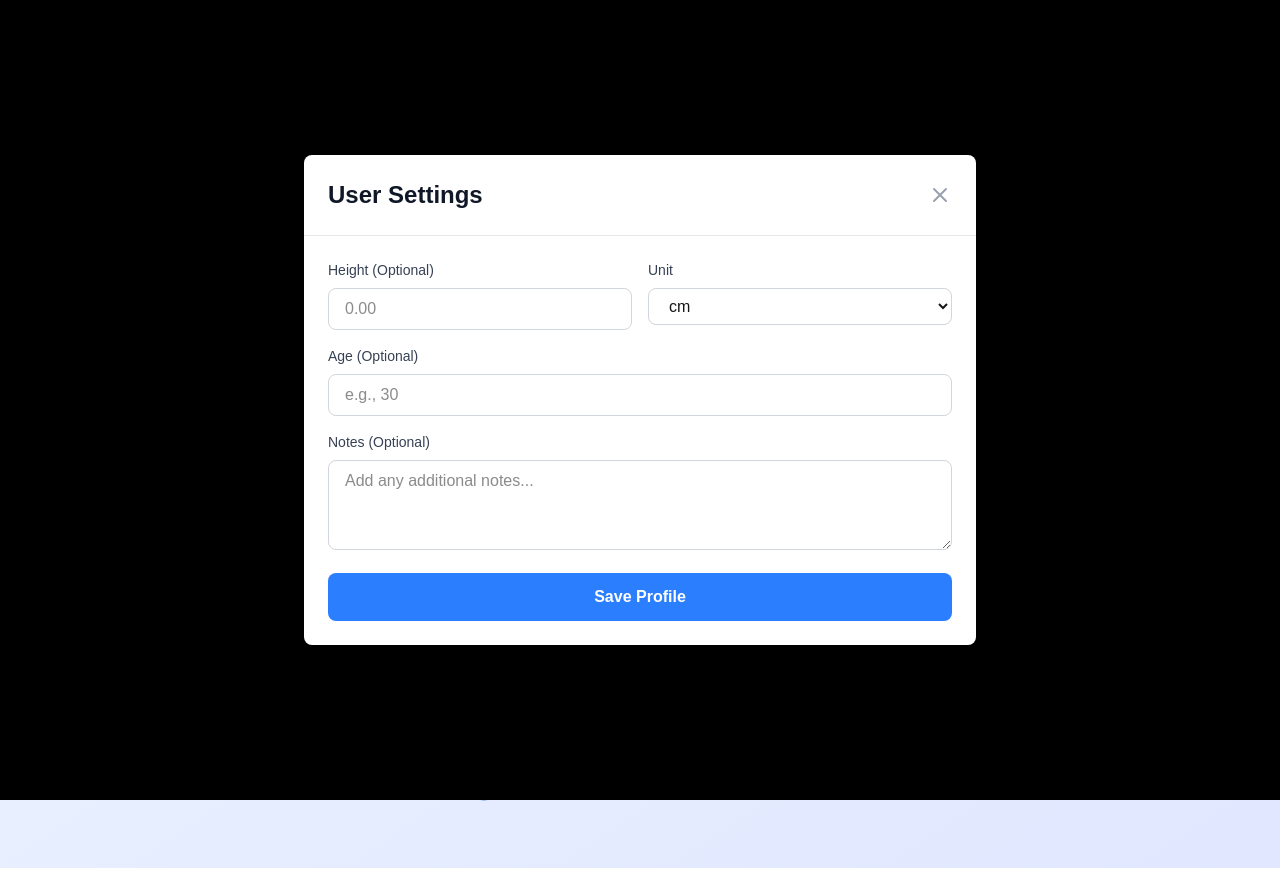
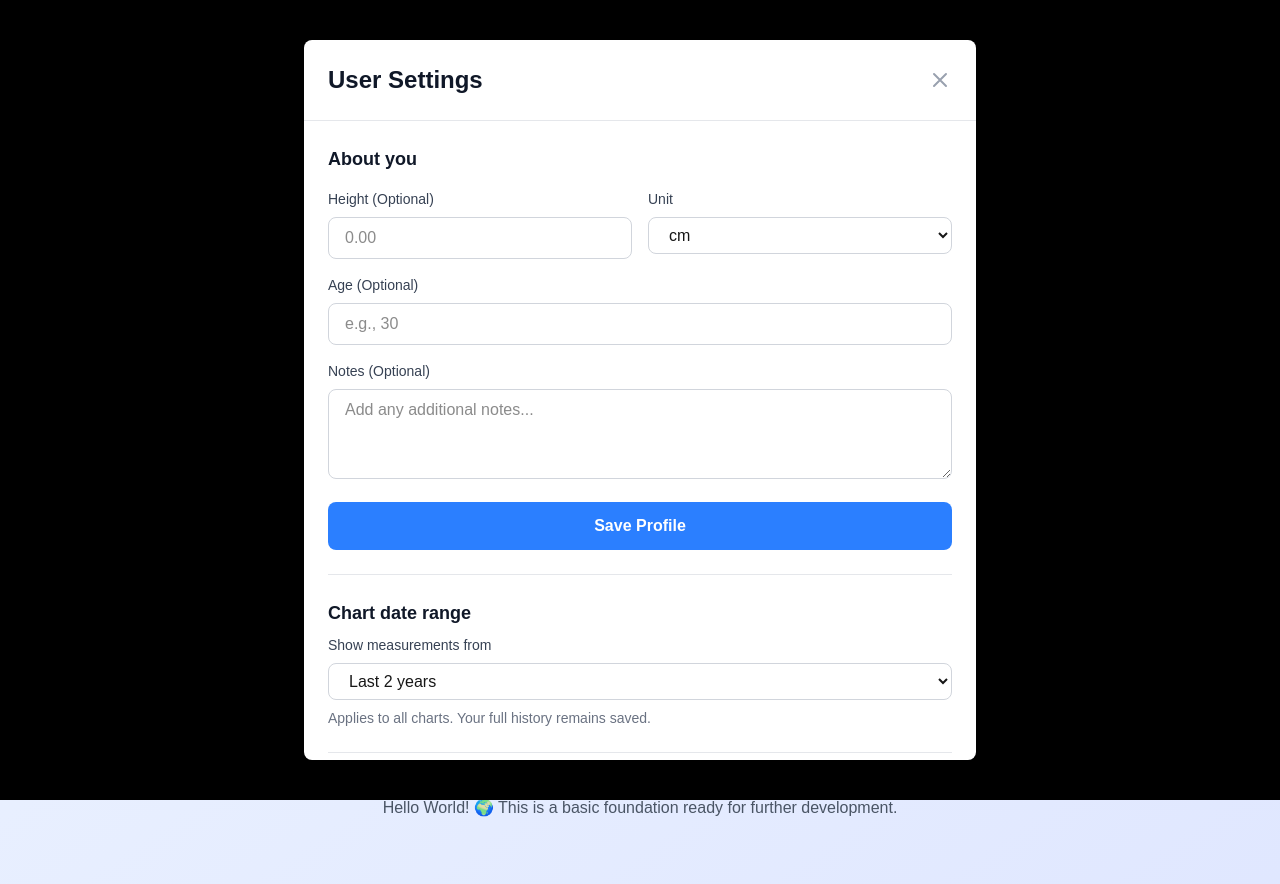
Before and after one commit to nnarain/salus, a Next.js app: page / in a window 1280 px wide. Both pictures are taken after a click on the button 1240 px from the left and 40 px from the top of the page. Built offline with nearby package versions, Linux system fonts and the light colour scheme; no server answers; the database is empty.

Commit message:
view tweaks

```diff
--- a/app/page.tsx
+++ b/app/page.tsx
@@ -13,6 +13,7 @@ import WaistHeightInfoModal from '@/components/WaistHeightInfoModal';
 import BodyFatInfoModal from '@/components/BodyFatInfoModal';
 import HealthMetricsChart from '@/components/HealthMetricsChart';
 import type { BiometricEntry, UserProfile } from '@/lib/types';
+import { kilogramsToPounds, poundsToKilograms } from '@/lib/weight';
 
 // Helper function to determine waist-to-height ratio border color
 function getWaistHeightBorderColor(ratio: number | null): string {
@@ -38,11 +39,6 @@ function getBodyFatBorderColor(percentage: number | null): string {
   return 'border-orange-200 dark:border-orange-700';
 }
 
-// Helper function to convert pounds to kilograms
-function lbsToKg(lbs: number): number {
-  return lbs * 0.453592;
-}
-
 export default function Home() {
   const [isBiometricModalOpen, setIsBiometricModalOpen] = useState(false);
   const [isActivityModalOpen, setIsActivityModalOpen] = useState(false);
@@ -53,12 +49,14 @@ export default function Home() {
   const [isWaistHeightInfoModalOpen, setIsWaistHeightInfoModalOpen] = useState(false);
   const [isBodyFatInfoModalOpen, setIsBodyFatInfoModalOpen] = useState(false);
   const [lowestWeight, setLowestWeight] = useState<number | null>(null);
-  const [lowestWeightUnit, setLowestWeightUnit] = useState<string>('kg');
   const [waistHeightRatio, setWaistHeightRatio] = useState<number | null>(null);
   const [bodyFatPercentage, setBodyFatPercentage] = useState<number | null>(null);
   const [loading, setLoading] = useState(true);
   const [biometrics, setBiometrics] = useState<BiometricEntry[]>([]);
   const [profile, setProfile] = useState<UserProfile | null>(null);
+  const [defaultChartRangeYears, setDefaultChartRangeYears] = useState<number | 'all'>(2);
+  const [activeChartRangeYears, setActiveChartRangeYears] = useState<number | 'all'>(2);
+  const [weightDisplayUnit, setWeightDisplayUnit] = useState<'kg' | 'lbs'>('kg');
 
   // Fetch biometrics and profile data
   const fetchData = async () => {
@@ -90,14 +88,13 @@ export default function Home() {
             // Convert all weights to kg for comparison
             const weightsInKg = recentWeights.map((entry) => {
               if (entry.unit === 'lbs') {
-                return lbsToKg(entry.value);
+                return poundsToKilograms(entry.value);
               }
               return entry.value;
             });
 
             const minWeight = Math.min(...weightsInKg);
             setLowestWeight(minWeight);
-            setLowestWeightUnit('kg');
           }
           else {
             // No weights in last 7 days, take the last recorded weight
@@ -106,10 +103,9 @@ export default function Home() {
               const latestWeightEntry = allWeights.sort((a, b) => new Date(b.date).getTime() - new Date(a.date).getTime())[0];
               let weightInKg = latestWeightEntry.value;
               if (latestWeightEntry.unit === 'lbs') {
-                weightInKg = lbsToKg(latestWeightEntry.value);
+                weightInKg = poundsToKilograms(latestWeightEntry.value);
               }
               setLowestWeight(weightInKg);
-              setLowestWeightUnit('kg');
             } else {
               setLowestWeight(null);
             }
@@ -161,6 +157,33 @@ export default function Home() {
   useEffect(() => {
     fetchData();
   }, []);
+
+  useEffect(() => {
+    const savedRange = window.localStorage.getItem('health-tracker-chart-range');
+    const savedWeightUnit = window.localStorage.getItem('health-tracker-weight-display-unit');
+    if (savedRange === 'all') {
+      setDefaultChartRangeYears('all');
+      setActiveChartRangeYears('all');
+    } else if ([1, 2, 5].includes(Number(savedRange))) {
+      const range = Number(savedRange);
+      setDefaultChartRangeYears(range);
+      setActiveChartRangeYears(range);
+    }
+    if (savedWeightUnit === 'kg' || savedWeightUnit === 'lbs') {
+      setWeightDisplayUnit(savedWeightUnit);
+    }
+  }, []);
+
+  const handleDefaultChartRangeChange = (range: number | 'all') => {
+    setDefaultChartRangeYears(range);
+    setActiveChartRangeYears(range);
+    window.localStorage.setItem('health-tracker-chart-range', String(range));
+  };
+
+  const handleWeightDisplayUnitChange = (unit: 'kg' | 'lbs') => {
+    setWeightDisplayUnit(unit);
+    window.localStorage.setItem('health-tracker-weight-display-unit', unit);
+  };
 
   const handleModalSuccess = () => {
     fetchData();
@@ -230,20 +253,19 @@ export default function Home() {
 
         {/* Header */}
         <div className="text-center mb-12">
-          <h1 className="text-5xl font-bold text-gray-900 dark:text-white mb-4">
+          <h1 className="text-5xl font-bold text-gray-900 dark:text-white">
             Health Tracker
           </h1>
-          <p className="text-xl text-gray-600 dark:text-gray-300">
-            Self-hosted personal health tracker built with Next.js 15, Supabase, Tailwind CSS, and Recharts
-          </p>
         </div>
 
         {/* Key Metrics Display */}
         <div className="grid grid-cols-1 md:grid-cols-2 lg:grid-cols-3 gap-6 mb-12">
           <StatCard
             title="Lowest Weight (Last 7 Days)"
-            value={lowestWeight !== null ? lowestWeight.toFixed(1) : 'N/A'}
-            unit={lowestWeight !== null ? lowestWeightUnit : undefined}
+            value={lowestWeight !== null
+              ? (weightDisplayUnit === 'lbs' ? kilogramsToPounds(lowestWeight) : lowestWeight).toFixed(1)
+              : 'N/A'}
+            unit={lowestWeight !== null ? weightDisplayUnit : undefined}
             description="Minimum weight recorded in the past week"
             loading={loading}
             icon={
@@ -396,7 +418,13 @@ export default function Home() {
           onClose={() => setIsProfileModalOpen(false)}
           title="User Settings"
         >
-          <UserProfileForm onSuccess={() => { setIsProfileModalOpen(false); handleModalSuccess(); }} />
+          <UserProfileForm
+            chartRangeYears={defaultChartRangeYears}
+            onChartRangeChange={handleDefaultChartRangeChange}
+            weightDisplayUnit={weightDisplayUnit}
+            onWeightDisplayUnitChange={handleWeightDisplayUnitChange}
+            onSuccess={() => { setIsProfileModalOpen(false); handleModalSuccess(); }}
+          />
         </Modal>
 
         <Modal
@@ -437,7 +465,13 @@ export default function Home() {
         />
 
         {/* Health Metrics Chart */}
-        <HealthMetricsChart biometrics={biometrics} profile={profile} />
+        <HealthMetricsChart
+          biometrics={biometrics}
+          profile={profile}
+          rangeYears={activeChartRangeYears}
+          onRangeChange={setActiveChartRangeYears}
+          weightDisplayUnit={weightDisplayUnit}
+        />
 
         {/* Footer */}
         <div className="text-center mt-12">
--- a/components/HealthMetricsChart.tsx
+++ b/components/HealthMetricsChart.tsx
@@ -2,11 +2,15 @@
 
 import { LineChart, Line, XAxis, YAxis, CartesianGrid, Tooltip, Legend, ResponsiveContainer, ReferenceArea, AreaChart, Area, ComposedChart } from 'recharts';
 import type { BiometricEntry, UserProfile } from '@/lib/types';
+import { kilogramsToPounds, poundsToKilograms } from '@/lib/weight';
 import { calculateHealthRiskIndicator, getRiskLevelDescription, getRiskLevelColor, normalizeHealthMetric, BODY_FAT_ANCHORS, WAIST_HEIGHT_ANCHORS } from '@/lib/healthRisk';
 
 interface HealthMetricsChartProps {
   biometrics: BiometricEntry[];
   profile: UserProfile | null;
+  rangeYears: number | 'all';
+  onRangeChange: (range: number | 'all') => void;
+  weightDisplayUnit: 'kg' | 'lbs';
 }
 
 interface ChartDataPoint {
@@ -31,6 +35,7 @@ interface TooltipPayloadItem {
 interface CustomTooltipProps {
   active?: boolean;
   payload?: TooltipPayloadItem[];
+  weightDisplayUnit: 'kg' | 'lbs';
 }
 
 // Health range thresholds
@@ -65,7 +70,7 @@ const getBodyFatColor = (percentage: number): string => {
 };
 
 // Custom tooltip to show color-coded insights
-const CustomTooltip = ({ active, payload }: CustomTooltipProps) => {
+const CustomTooltip = ({ active, payload, weightDisplayUnit }: CustomTooltipProps) => {
   if (active && payload && payload.length) {
     return (
       <div className="bg-white dark:bg-gray-800 p-4 rounded-lg shadow-lg border border-gray-200 dark:border-gray-700">
@@ -116,8 +121,8 @@ const CustomTooltip = ({ active, payload }: CustomTooltipProps) => {
 
           return (
             <p key={index} style={{ color }} className="text-sm">
-              {entry.name}: {entry.value.toFixed(3)}
-              {entry.dataKey === 'weight' && ' kg'}
+              {entry.name}: {entry.dataKey === 'weight' ? entry.value.toFixed(1) : entry.value.toFixed(3)}
+              {entry.dataKey === 'weight' && ` ${weightDisplayUnit}`}
               {entry.dataKey === 'bodyFatPercentage' && '%'}
               {entry.dataKey === 'healthRisk' && ` - ${(entry.value * 100).toFixed(0)}%`}
               <span className="font-semibold">{insight}</span>
@@ -193,7 +198,7 @@ const processChartData = (biometrics: BiometricEntry[], profile: UserProfile | n
       // Convert to kg for consistency
       let weightInKg = entry.value;
       if (entry.unit === 'lbs') {
-        weightInKg = entry.value * 0.453592;
+        weightInKg = poundsToKilograms(entry.value);
       }
       dataPoint.weight = Number(weightInKg.toFixed(1));
     } else if (entry.metric_type === 'waistline' && profile?.height) {
@@ -265,19 +270,62 @@ const processChartData = (biometrics: BiometricEntry[], profile: UserProfile | n
   return chartData;
 };
 
-export default function HealthMetricsChart({ biometrics, profile }: HealthMetricsChartProps) {
-  const chartData = processChartData(biometrics, profile);
+export default function HealthMetricsChart({
+  biometrics,
+  profile,
+  rangeYears,
+  onRangeChange,
+  weightDisplayUnit,
+}: HealthMetricsChartProps) {
+  const cutoffDate = new Date();
+  if (rangeYears !== 'all') {
+    cutoffDate.setFullYear(cutoffDate.getFullYear() - rangeYears);
+  }
+  const visibleBiometrics = rangeYears === 'all'
+    ? biometrics
+    : biometrics.filter((entry) => new Date(entry.date) >= cutoffDate);
+  const chartData = processChartData(visibleBiometrics, profile);
+  const weightChartData = weightDisplayUnit === 'lbs'
+    ? chartData.map((point) => point.weight === undefined
+      ? point
+      : { ...point, weight: Number(kilogramsToPounds(point.weight).toFixed(1)) })
+    : chartData;
+  const rangeLabel = rangeYears === 'all'
+    ? 'All available data'
+    : `Last ${rangeYears} ${rangeYears === 1 ? 'year' : 'years'}`;
+  const rangeSelector = (
+    <div className="flex items-center gap-3">
+      <label htmlFor="chart-range-view" className="text-sm font-medium text-gray-700 dark:text-gray-300">
+        Date range
+      </label>
+      <select
+        id="chart-range-view"
+        value={rangeYears}
+        onChange={(event) => onRangeChange(event.target.value === 'all' ? 'all' : Number(event.target.value))}
+        className="rounded-lg border border-gray-300 bg-white px-3 py-2 text-sm text-gray-900 dark:border-gray-600 dark:bg-gray-800 dark:text-white"
+      >
+        <option value={1}>Last year</option>
+        <option value={2}>Last 2 years</option>
+        <option value={5}>Last 5 years</option>
+        <option value="all">All available data</option>
+      </select>
+    </div>
+  );
 
   if (chartData.length === 0) {
     return (
       <div className="space-y-6">
+        <div className="flex justify-end">{rangeSelector}</div>
         <div className="bg-white dark:bg-gray-800 rounded-lg shadow-lg p-8">
-          <h2 className="text-2xl font-bold text-gray-900 dark:text-white mb-6">
-            Weight & Health Risk Indicator
-          </h2>
+          <div className="mb-6 flex flex-wrap items-baseline justify-between gap-2">
+            <h2 className="text-2xl font-bold text-gray-900 dark:text-white">Weight & Health Risk Indicator</h2>
+            <span className="text-sm text-gray-500 dark:text-gray-400">{rangeLabel}</span>
+          </div>
           <div className="text-center py-12">
             <p className="text-gray-600 dark:text-gray-400 text-lg">
-              No data available yet. Start adding biometric measurements to see your progress!
+              {biometrics.length > 0
+                ? 'No measurements in this date range. Choose a longer range above.'
+                : 'No data available yet. Start adding biometric measurements to see your progress!'}
             </p>
           </div>
         </div>
@@ -287,11 +335,13 @@ export default function HealthMetricsChart({ biometrics, profile }: HealthMetric
 
   return (
     <div className="space-y-6">
+      <div className="flex justify-end">{rangeSelector}</div>
       {/* Normalized Health Risk Chart */}
       <div className="bg-white dark:bg-gray-800 rounded-lg shadow-lg p-8">
-        <h2 className="text-2xl font-bold text-gray-900 dark:text-white mb-6">
-          Health Risk Metrics (Normalized)
-        </h2>
+        <div className="mb-6 flex flex-wrap items-baseline justify-between gap-2">
+          <h2 className="text-2xl font-bold text-gray-900 dark:text-white">Health Risk Metrics (Normalized)</h2>
+          <span className="text-sm text-gray-500 dark:text-gray-400">{rangeLabel}</span>
+        </div>
         <div className="mb-4">
           <div className="flex flex-wrap gap-4 text-sm text-gray-600 dark:text-gray-400">
             <div className="flex items-center gap-2">
@@ -330,7 +380,7 @@ export default function HealthMetricsChart({ biometrics, profile }: HealthMetric
                 return value.toFixed(1);
               }}
             />
-            <Tooltip content={<CustomTooltip />} />
+            <Tooltip content={<CustomTooltip weightDisplayUnit={weightDisplayUnit} />} />
             <Legend />
             {/* Reference lines for risk levels */}
             <ReferenceArea y1={0} y2={0.33} fill="rgba(34, 197, 94, 0.1)" fillOpacity={1} />
@@ -371,14 +421,15 @@ export default function HealthMetricsChart({ biometrics, profile }: HealthMetric
 
       {/* Weight and Health Risk Chart */}
       <div className="bg-white dark:bg-gray-800 rounded-lg shadow-lg p-8">
-        <h2 className="text-2xl font-bold text-gray-900 dark:text-white mb-6">
-          Weight & Health Risk Indicator
-        </h2>
+        <div className="mb-6 flex flex-wrap items-baseline justify-between gap-2">
+          <h2 className="text-2xl font-bold text-gray-900 dark:text-white">Weight & Health Risk Indicator</h2>
+          <span className="text-sm text-gray-500 dark:text-gray-400">{rangeLabel}</span>
+        </div>
         <div className="mb-4">
           <div className="flex flex-wrap gap-4 text-sm text-gray-600 dark:text-gray-400">
             <div className="flex items-center gap-2">
               <div className="w-4 h-4 rounded" style={{ backgroundColor: '#8b5cf6' }}></div>
-              <span>Weight (kg)</span>
+              <span>Weight ({weightDisplayUnit})</span>
             </div>
             <div className="flex items-center gap-2">
               <div className="w-4 h-4 rounded" style={{ backgroundColor: 'rgba(34, 197, 94, 0.2)', border: '1px solid rgba(34, 197, 94, 0.5)' }}></div>
@@ -398,7 +449,7 @@ export default function HealthMetricsChart({ biometrics, profile }: HealthMetric
           </div>
         </div>
         <ResponsiveContainer width="100%" height={400}>
-          <LineChart data={chartData}>
+          <LineChart data={weightChartData}>
             <CartesianGrid strokeDasharray="3 3" />
             <XAxis
               dataKey="date"
@@ -407,8 +458,8 @@ export default function HealthMetricsChart({ biometrics, profile }: HealthMetric
               textAnchor="end"
               height={80}
             />
-            <YAxis />
-            <Tooltip content={<CustomTooltip />} />
+            <YAxis label={{ value: `Weight (${weightDisplayUnit})`, angle: -90, position: 'insideLeft' }} />
+            <Tooltip content={<CustomTooltip weightDisplayUnit={weightDisplayUnit} />} />
             <Legend />
             {/* Render risk zones as colored overlays */}
             {generateRiskZones(chartData).map((zone, index) => {
@@ -442,9 +493,10 @@ export default function HealthMetricsChart({ biometrics, profile }: HealthMetric
 
       {/* Body Composition Chart */}
       <div className="bg-white dark:bg-gray-800 rounded-lg shadow-lg p-8">
-        <h2 className="text-2xl font-bold text-gray-900 dark:text-white mb-6">
-          Body Composition Metrics
-        </h2>
+        <div className="mb-6 flex flex-wrap items-baseline justify-between gap-2">
+          <h2 className="text-2xl font-bold text-gray-900 dark:text-white">Body Composition Metrics</h2>
+          <span className="text-sm text-gray-500 dark:text-gray-400">{rangeLabel}</span>
+        </div>
         <div className="mb-4">
           <div className="flex flex-wrap gap-4 text-sm text-gray-600 dark:text-gray-400">
             <div className="flex items-center gap-2">
@@ -472,7 +524,7 @@ export default function HealthMetricsChart({ biometrics, profile }: HealthMetric
               height={80}
             />
             <YAxis />
-            <Tooltip content={<CustomTooltip />} />
+            <Tooltip content={<CustomTooltip weightDisplayUnit={weightDisplayUnit} />} />
             <Legend />
             <Line
               type="monotone"
--- a/components/UserProfileForm.tsx
+++ b/components/UserProfileForm.tsx
@@ -5,9 +5,19 @@ import type { UserProfile } from '@/lib/types';
 
 interface UserProfileFormProps {
   onSuccess?: () => void;
+  chartRangeYears: number | 'all';
+  onChartRangeChange: (range: number | 'all') => void;
+  weightDisplayUnit: 'kg' | 'lbs';
+  onWeightDisplayUnitChange: (unit: 'kg' | 'lbs') => void;
 }
 
-export default function UserProfileForm({ onSuccess }: UserProfileFormProps = {}) {
+export default function UserProfileForm({
+  chartRangeYears,
+  onChartRangeChange,
+  weightDisplayUnit,
+  onWeightDisplayUnitChange,
+  onSuccess,
+}: UserProfileFormProps) {
   const [formData, setFormData] = useState({
     height: '',
     height_unit: 'cm',
@@ -104,6 +114,8 @@ export default function UserProfileForm({ onSuccess }: UserProfileFormProps = {}
 
   return (
     <div>
+      <section className="mb-6 border-b border-gray-200 pb-6 dark:border-gray-700">
+        <h3 className="mb-4 text-lg font-semibold text-gray-900 dark:text-white">About you</h3>
       <form onSubmit={handleSubmit} className="space-y-4">
         {/* Height Input */}
         <div className="grid grid-cols-2 gap-4">
@@ -198,6 +210,47 @@ export default function UserProfileForm({ onSuccess }: UserProfileFormProps = {}
           </div>
         )}
       </form>
+      </section>
+
+      <section>
+        <h3 className="mb-2 text-lg font-semibold text-gray-900 dark:text-white">Chart date range</h3>
+        <label htmlFor="chart-range" className="mb-2 block text-sm font-medium text-gray-700 dark:text-gray-300">
+          Show measurements from
+        </label>
+        <select
+          id="chart-range"
+          value={chartRangeYears}
+          onChange={(event) => onChartRangeChange(event.target.value === 'all' ? 'all' : Number(event.target.value))}
+          className="w-full rounded-lg border border-gray-300 px-4 py-2 dark:border-gray-600 dark:bg-gray-700 dark:text-white"
+        >
+          <option value={1}>Last year</option>
+          <option value={2}>Last 2 years</option>
+          <option value={5}>Last 5 years</option>
+          <option value="all">All available data</option>
+        </select>
+        <p className="mt-2 text-sm text-gray-500 dark:text-gray-400">
+          Applies to all charts. Your full history remains saved.
+        </p>
+      </section>
+
+      <section className="mt-6 border-t border-gray-200 pt-6 dark:border-gray-700">
+        <h3 className="mb-2 text-lg font-semibold text-gray-900 dark:text-white">Display preferences</h3>
+        <label htmlFor="weight-display-unit" className="mb-2 block text-sm font-medium text-gray-700 dark:text-gray-300">
+          Weight on the summary card
+        </label>
+        <select
+          id="weight-display-unit"
+          value={weightDisplayUnit}
+          onChange={(event) => onWeightDisplayUnitChange(event.target.value as 'kg' | 'lbs')}
+          className="w-full rounded-lg border border-gray-300 px-4 py-2 dark:border-gray-600 dark:bg-gray-700 dark:text-white"
+        >
+          <option value="kg">Kilograms (kg)</option>
+          <option value="lbs">Pounds (lbs)</option>
+        </select>
+        <p className="mt-2 text-sm text-gray-500 dark:text-gray-400">
+          Weight measurements are stored in kilograms. This changes only the summary card display.
+        </p>
+      </section>
     </div>
   );
 }
--- /dev/null
+++ b/lib/weight.ts
@@ -0,0 +1,18 @@
+export const KILOGRAMS_PER_POUND = 0.45359237;
+
+export function poundsToKilograms(pounds: number): number {
+  return pounds * KILOGRAMS_PER_POUND;
+}
+
+export function kilogramsToPounds(kilograms: number): number {
+  return kilograms / KILOGRAMS_PER_POUND;
+}
+
+export function normalizeWeightToKilograms(value: number, unit: string): number | null {
+  const normalizedUnit = unit.trim().toLowerCase();
+  if (normalizedUnit === 'kg') return value;
+  if (['lb', 'lbs', 'pound', 'pounds'].includes(normalizedUnit)) {
+    return poundsToKilograms(value);
+  }
+  return null;
+}
```
Also changed, not shown: app/api/biometrics/route.ts (+13 -1 lines), app/api/import/route.ts (+8 -3 lines), public/docs/csv-import-format.md (+2 -0 lines), 2 other files (tests, documents, lock files or other folders).
